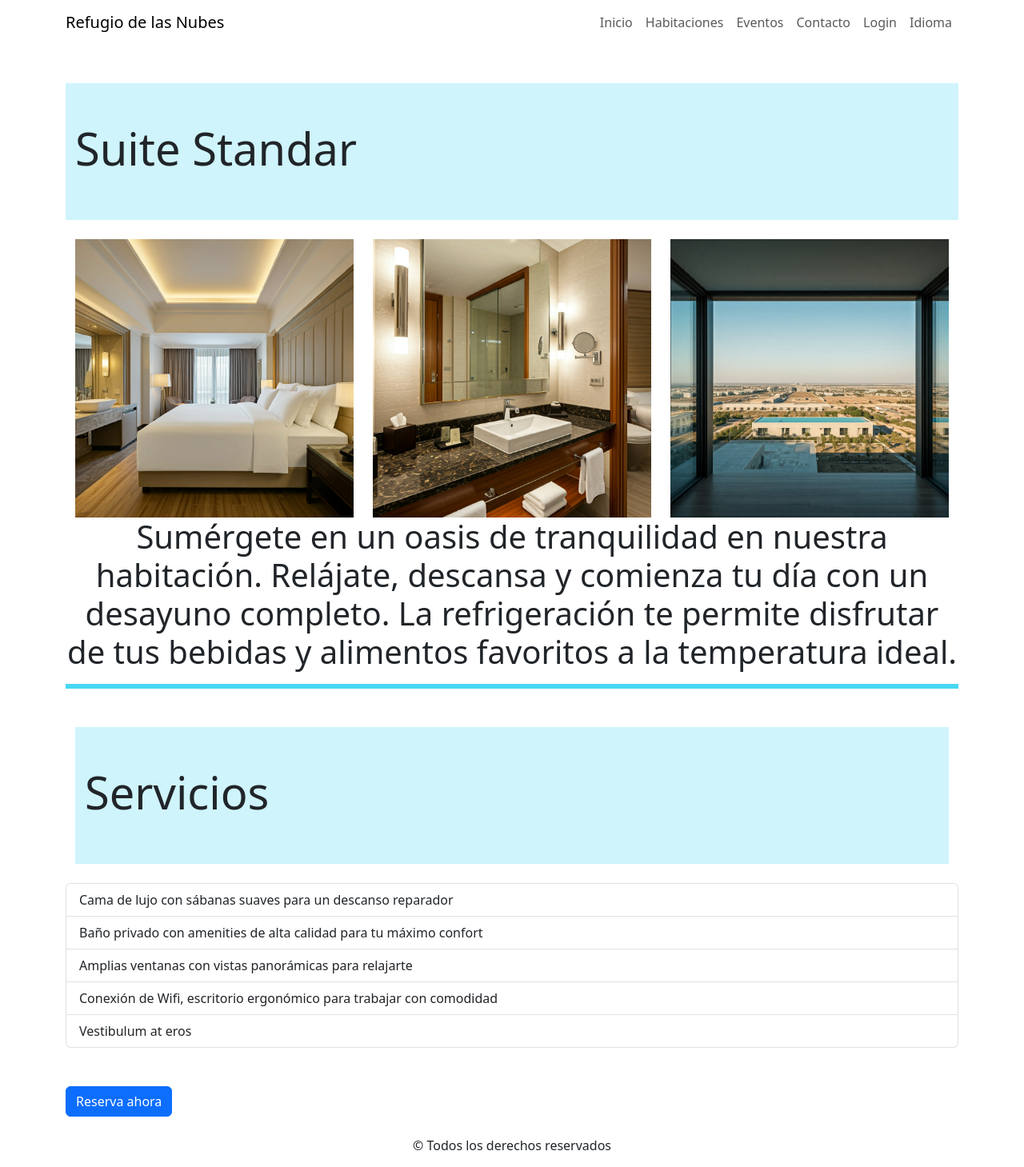
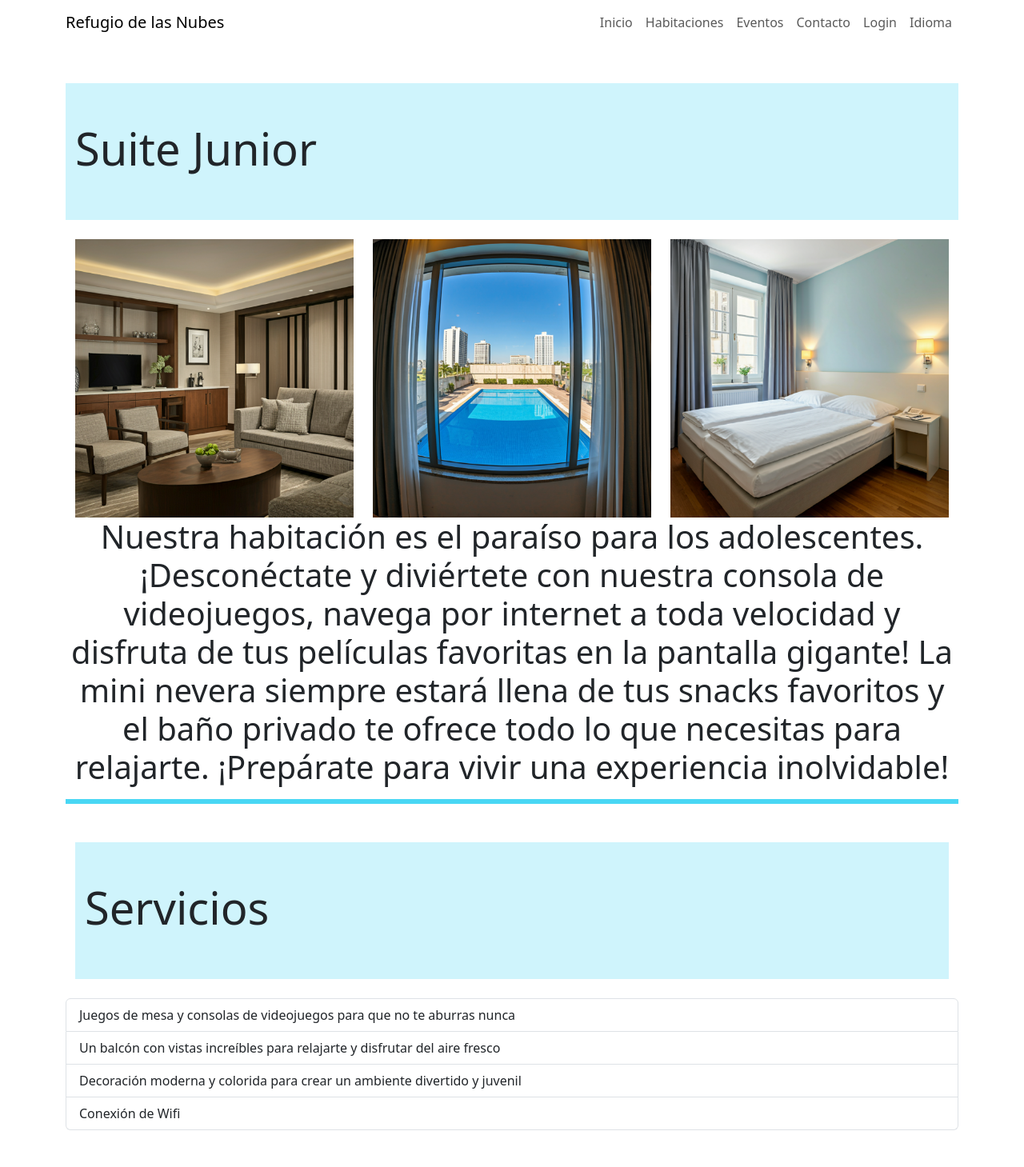
Before and after one commit to marvi2011/hotelByVicReact, a React (Vite) app: page / in a window 1280 px wide. Shown: the top 1459 px of the page at 80% size. Built offline with nearby package versions, Linux system fonts and the light colour scheme.

Commit message:
listo maquetado de suite junior

```diff
--- a/src/App.jsx
+++ b/src/App.jsx
@@ -5,14 +5,16 @@ import Footer from "./Components/common/Footer";
 import Administrador from "./pages/Administrador";
 import Habitaciones from "./pages/habitaciones/Habitaciones";
 import ItemHabitacion from "./pages/habitaciones/ItemHabitacion";
+import ItemHabiJunior from "./pages/habitaciones/ItemHabiJunior";
 
 function App() {
   return (
     <section>
-     <NavMenu></NavMenu>
-  {/*<Administrador></Administrador>*/}
-{/*<Index></Index>*/}
-<ItemHabitacion></ItemHabitacion>
+      <NavMenu></NavMenu>
+      {/*<Administrador></Administrador>*/}
+      {/*<Index></Index>*/}
+      {/*<ItemHabitacion></ItemHabitacion>*/}
+      <ItemHabiJunior></ItemHabiJunior>
       <Footer></Footer>
     </section>
   );
--- /dev/null
+++ b/src/pages/habitaciones/ItemHabiJunior.jsx
@@ -0,0 +1,63 @@
+import Container from "react-bootstrap/Container";
+import Row from "react-bootstrap/Row";
+import Col from "react-bootstrap/Col";
+import ListGroup from "react-bootstrap/ListGroup";
+import Button from "react-bootstrap/Button";
+import starJunior from "../../assets/starJunior.png";
+import vistaPiscina2 from "../../assets/vistaPiscina2.png";
+import suiteJunior from "../../assets/suiteJunior.png";
+const ItemHabiJunior = () => {
+  return (
+    <section className="container mainSection">
+      <div className="d-flex justify-content-between align-items-center mt-5 container-fluid bg-info-subtle text-center py-5">
+        <h1 className="display-4">Suite Junior</h1>
+      </div>
+      <Container className="mt-4">
+        <Row>
+          <Col>
+            <img className="img-fluid" src={starJunior} alt="" />
+          </Col>
+          <Col>
+            <img className="img-fluid" src={vistaPiscina2} alt="" />
+          </Col>
+          <Col>
+            <img className="img-fluid" src={suiteJunior} alt="" />
+          </Col>
+        </Row>
+      </Container>
+      <p className="display-6 text-center">
+        Nuestra habitación es el paraíso para los adolescentes. ¡Desconéctate y
+        diviértete con nuestra consola de videojuegos, navega por internet a
+        toda velocidad y disfruta de tus películas favoritas en la pantalla
+        gigante! La mini nevera siempre estará llena de tus snacks favoritos y
+        el baño privado te ofrece todo lo que necesitas para relajarte.
+        ¡Prepárate para vivir una experiencia inolvidable!
+      </p>
+      <hr className="border border-info border-3 opacity-75"></hr>
+      <Container>
+        <div className="d-flex justify-content-between align-items-center mt-5 container-fluid bg-info-subtle text-center py-5">
+          <h1 className="display-4">Servicios</h1>
+        </div>
+      </Container>
+      <ListGroup className="mt-4">
+        <ListGroup.Item>
+          Juegos de mesa y consolas de videojuegos para que no te aburras nunca
+        </ListGroup.Item>
+        <ListGroup.Item>
+          Un balcón con vistas increíbles para relajarte y disfrutar del aire
+          fresco
+        </ListGroup.Item>
+        <ListGroup.Item>
+          Decoración moderna y colorida para crear un ambiente divertido y
+          juvenil
+        </ListGroup.Item>
+        <ListGroup.Item>Conexión de Wifi</ListGroup.Item>
+      </ListGroup>
+      <Button type="submit" className="mt-5" variant="primary">
+        Reserva ahora
+      </Button>
+    </section>
+  );
+};
+
+export default ItemHabiJunior;
```
